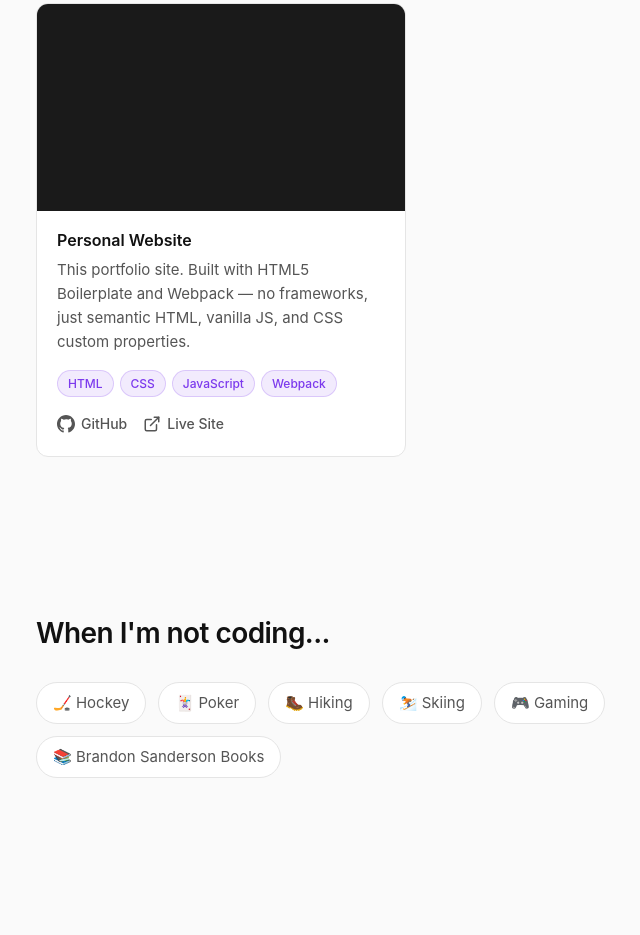
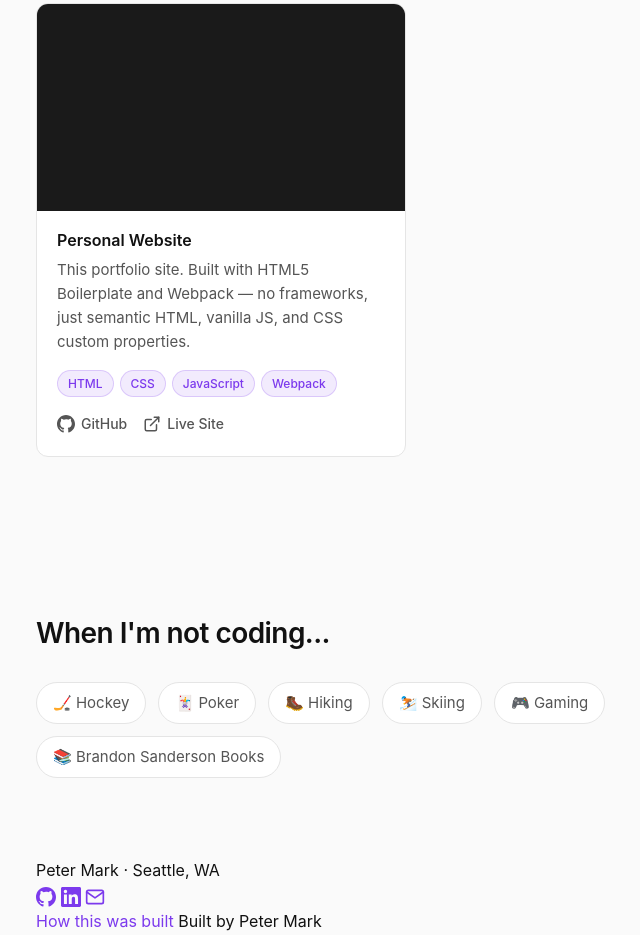
Before and after one commit to ptemark/PersonalWebsite, a website built with webpack: page index.html in a window 1280 px wide. Shown: the part 1906-2841 px from the top of the page, without its empty margins (222-862 px from the left). Before the commit the page ends 2764 px from the top, so only its background shows below. Built offline with nearby package versions, Linux system fonts and the light colour scheme.

Commit message:
feat(footer): implement footer HTML
- Add footer__inner container with name/location text
- Add social icon links row (GitHub, LinkedIn, Email) matching hero
- Add "How this was built" link to GitHub repo
- Add "Built by Peter Mark" attribution line

Co-Authored-By: Claude <noreply@anthropic.com>

```diff
--- a/index.html
+++ b/index.html
@@ -209,6 +209,33 @@
   </main>
 
   <footer id="footer" class="footer">
+    <div class="container">
+      <div class="footer__inner">
+        <p class="footer__name">Peter Mark · Seattle, WA</p>
+        <div class="footer__social">
+          <a href="https://github.com/ptemark" class="footer__social-link" rel="noopener noreferrer" target="_blank" aria-label="GitHub profile">
+            <svg xmlns="http://www.w3.org/2000/svg" width="20" height="20" viewBox="0 0 24 24" fill="currentColor" aria-hidden="true">
+              <path d="M12 0C5.374 0 0 5.373 0 12c0 5.302 3.438 9.8 8.207 11.387.599.111.793-.261.793-.577v-2.234c-3.338.726-4.033-1.416-4.033-1.416-.546-1.387-1.333-1.756-1.333-1.756-1.089-.745.083-.729.083-.729 1.205.084 1.839 1.237 1.839 1.237 1.07 1.834 2.807 1.304 3.492.997.107-.775.418-1.305.762-1.604-2.665-.305-5.467-1.334-5.467-5.931 0-1.311.469-2.381 1.236-3.221-.124-.303-.535-1.524.117-3.176 0 0 1.008-.322 3.301 1.23A11.509 11.509 0 0112 5.803c1.02.005 2.047.138 3.006.404 2.291-1.552 3.297-1.23 3.297-1.23.653 1.653.242 2.874.118 3.176.77.84 1.235 1.911 1.235 3.221 0 4.609-2.807 5.624-5.479 5.921.43.372.823 1.102.823 2.222v3.293c0 .319.192.694.801.576C20.566 21.797 24 17.3 24 12c0-6.627-5.373-12-12-12z"/>
+            </svg>
+          </a>
+          <a href="https://linkedin.com/in/peter-mark-55641094" class="footer__social-link" rel="noopener noreferrer" target="_blank" aria-label="LinkedIn profile">
+            <svg xmlns="http://www.w3.org/2000/svg" width="20" height="20" viewBox="0 0 24 24" fill="currentColor" aria-hidden="true">
+              <path d="M20.447 20.452h-3.554v-5.569c0-1.328-.027-3.037-1.852-3.037-1.853 0-2.136 1.445-2.136 2.939v5.667H9.351V9h3.414v1.561h.046c.477-.9 1.637-1.85 3.37-1.85 3.601 0 4.267 2.37 4.267 5.455v6.286zM5.337 7.433a2.062 2.062 0 01-2.063-2.065 2.064 2.064 0 112.063 2.065zm1.782 13.019H3.555V9h3.564v11.452zM22.225 0H1.771C.792 0 0 .774 0 1.729v20.542C0 23.227.792 24 1.771 24h20.451C23.2 24 24 23.227 24 22.271V1.729C24 .774 23.2 0 22.222 0h.003z"/>
+            </svg>
+          </a>
+          <a href="mailto:peter.sw.mark@gmail.com" class="footer__social-link" aria-label="Send email to Peter Mark">
+            <svg xmlns="http://www.w3.org/2000/svg" width="20" height="20" viewBox="0 0 24 24" fill="none" stroke="currentColor" stroke-width="2" stroke-linecap="round" stroke-linejoin="round" aria-hidden="true">
+              <path d="M4 4h16c1.1 0 2 .9 2 2v12c0 1.1-.9 2-2 2H4c-1.1 0-2-.9-2-2V6c0-1.1.9-2 2-2z"></path>
+              <polyline points="22,6 12,13 2,6"></polyline>
+            </svg>
+          </a>
+        </div>
+        <div class="footer__meta">
+          <a href="https://github.com/ptemark/PersonalWebsite" class="footer__built-link" rel="noopener noreferrer" target="_blank">How this was built</a>
+          <span class="footer__built">Built by Peter Mark</span>
+        </div>
+      </div>
+    </div>
   </footer>
 
   <script src="js/app.js"></script>
```
Also changed, not shown: spec/TASKS.md (+2 -1 lines).
